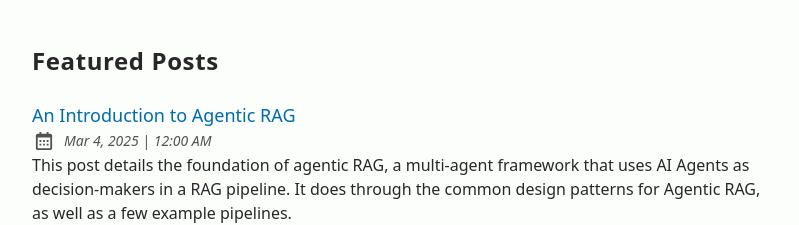
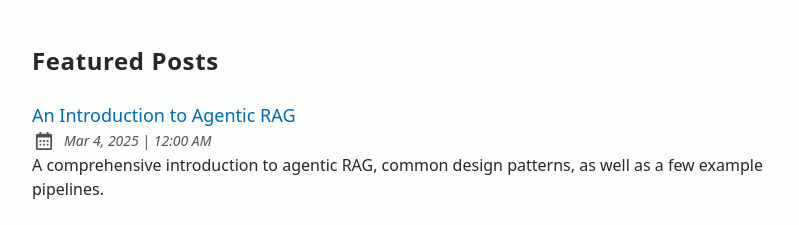
Before and after one commit to sajal2692/sajal2692.github.io, an Astro site: page / in a window 1280 px wide. Shown: the part 575-800 px from the top of the page, without its empty margins (240-1039 px from the left). Built offline with nearby package versions, Linux system fonts and the light colour scheme; Astro itself is replaced by a stand-in of ours; some packages are replaced by stand-ins of ours.

Commit message:
chore: update post description

```diff
--- a/src/content/blog/introduction-agentic-rag.md
+++ b/src/content/blog/introduction-agentic-rag.md
@@ -10,7 +10,7 @@ tags:
   - ai-engineering
   - ai-agents
   - rag
-description: "This post details the foundation of agentic RAG, a multi-agent framework that uses AI Agents as decision-makers in a RAG pipeline. It does through the common design patterns for Agentic RAG, as well as a few example pipelines."
+description: "A comprehensive introduction to agentic RAG, common design patterns, as well as a few example pipelines."
 canonicalURL: "" # Add if the article is published elsewhere
 ---
 
```
